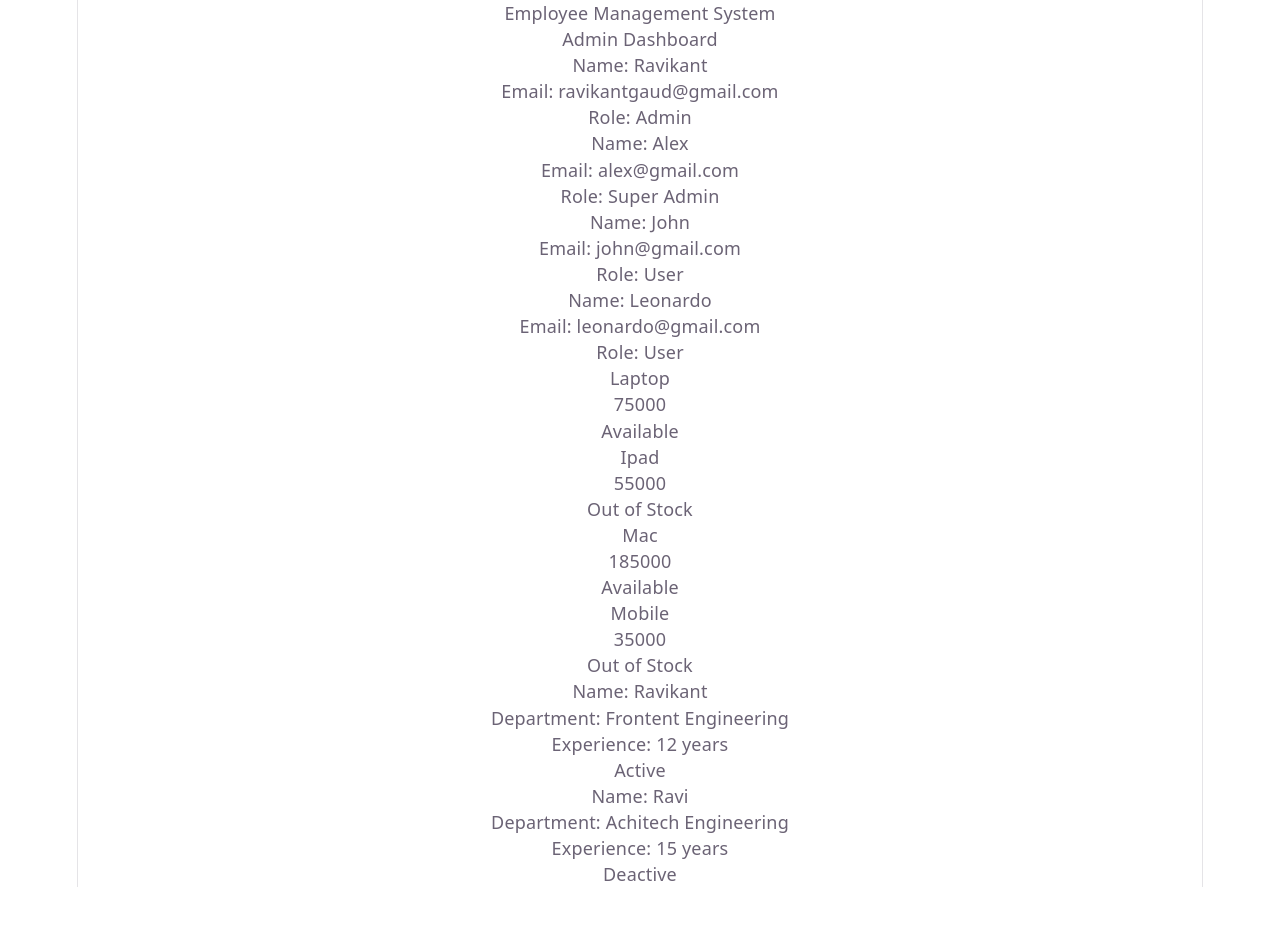
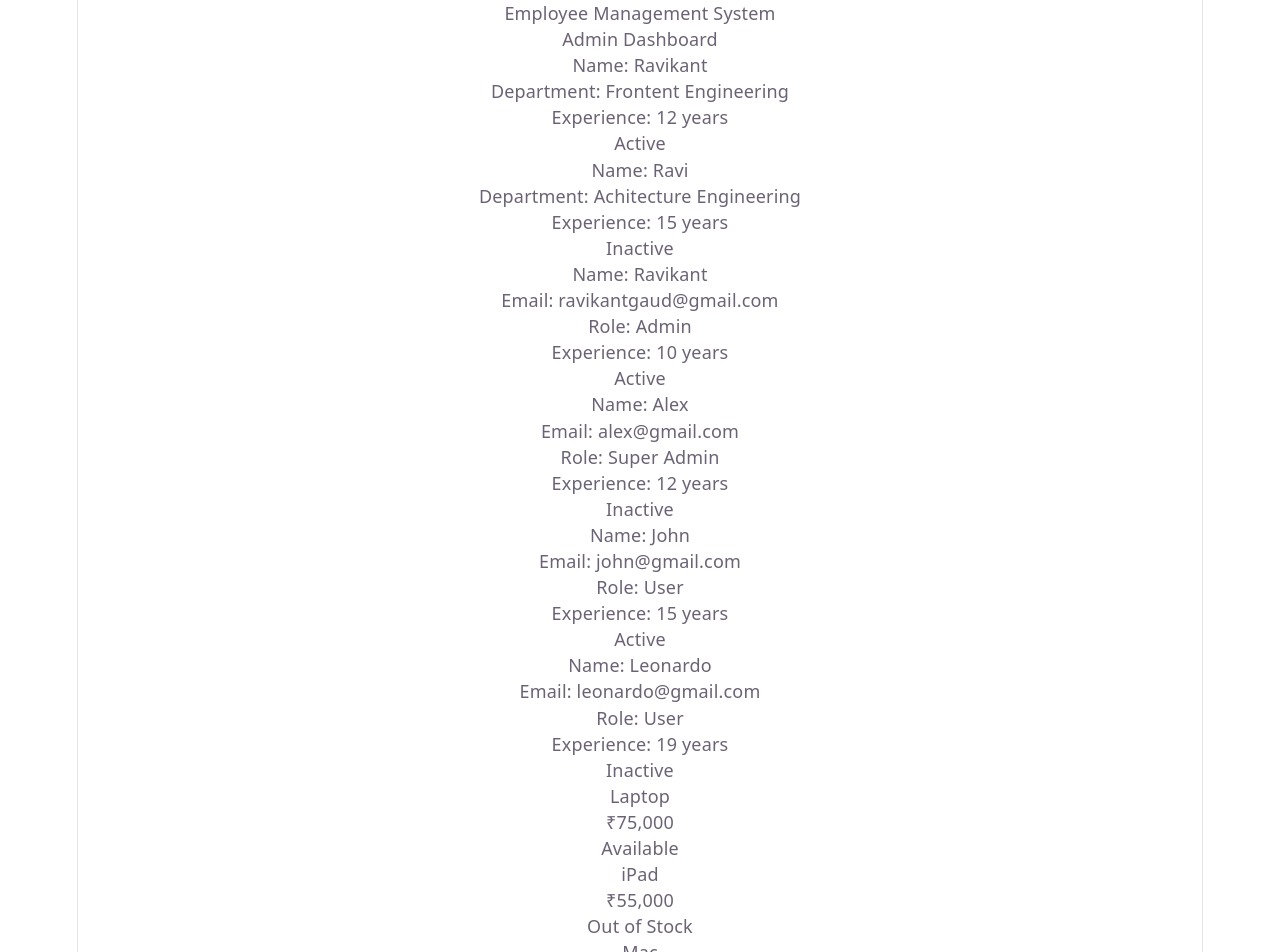
Before and after one commit to ravikantgaud/react-ts-learning, a React (Vite) app: page / in a window 1280 px wide. Shown: the top 952 px of the page. Before the commit the page ends 887 px from the top, so only its background shows below. Built offline with nearby package versions, Linux system fonts and the light colour scheme.

Commit message:
day-01: complete React components and TypeScript props

```diff
--- a/src/App.tsx
+++ b/src/App.tsx
@@ -2,7 +2,68 @@ import Header from './components/Header';
 import UserCard from './components/UserCard';
 import ProductCard from './components/ProductCard';
 import EmployeeCard from './components/EmployeeCard';
-//const name = "Ravikant"
+
+const users = [
+  {
+    id: 1,
+    name: "Ravikant",
+    email: "ravikantgaud@gmail.com",
+    role: "Admin",
+    experience: 10,
+    isActive: true
+  },
+  {
+    id: 2,
+    name: "Alex",
+    email: "alex@gmail.com",
+    role: "Super Admin",
+    experience: 12,
+    isActive: false
+  },
+  {
+    id: 3,
+    name: "John",
+    email: "john@gmail.com",
+    role: "User",
+    experience: 15,
+    isActive: true
+  },
+  {
+    id: 4,
+    name: "Leonardo",
+    email: "leonardo@gmail.com",
+    role: "User",
+    experience: 19,
+    isActive: false
+  }
+]
+
+const products = [
+  {
+    id: 1,
+    name: 'Laptop',
+    price: 75000,
+    inStock: true
+  },
+  {
+    id: 2,
+    name: 'iPad',
+    price: 55000,
+    inStock: false
+  },
+  {
+    id: 3,
+    name: 'Mac',
+    price: 185000,
+    inStock: true
+  },
+  {
+    id: 4,
+    name: 'Mobile',
+    price: 35000,
+    inStock: false
+  }
+]
 
 function App(){
   return (
@@ -10,23 +71,25 @@ function App(){
       <Header title='Employee Management System' />
       <Header title="Admin Dashboard" />
 
-      <div className='users'>
-        <UserCard name="Ravikant" email="ravikantgaud@gmail.com" role="Admin" />
-        <UserCard name="Alex" email="alex@gmail.com" role="Super Admin" />
-        <UserCard name="John" email="john@gmail.com" role="User" />
-        <UserCard name="Leonardo" email="leonardo@gmail.com" role="User" />
+      <div className='employees'>
+        <EmployeeCard name='Ravikant' department='Frontent Engineering' experience={12} isActive={true} />
+        <EmployeeCard name='Ravi' department='Achitecture Engineering' experience={15} isActive={false} />
       </div>
 
-      <div className='products'>
-        <ProductCard id={1} name='Laptop' price={75000} inStock={true} />
-        <ProductCard id={2} name='Ipad' price={55000} inStock={false} />
-        <ProductCard id={3} name='Mac' price={185000} inStock={true} />
-        <ProductCard id={4} name='Mobile' price={35000} inStock={false} />
+      <div className='user-list'>
+        {
+          users.map((user) => (
+            <UserCard key={user.id} user={user} />
+          ))
+        }
       </div>
 
-      <div className='Employees'>
-        <EmployeeCard name='Ravikant' department='Frontent Engineering' experience={12} isActive={true} />
-        <EmployeeCard name='Ravi' department='Achitech Engineering' experience={15} isActive={false} />
+      <div className='product-list'>
+        {
+          products.map((product) => (
+            <ProductCard key={product.id} id={product.id} name={product.name} price={product.price} inStock={product.inStock} />
+          ))
+        }
       </div>
     </>
   )
--- a/src/components/EmployeeCard.tsx
+++ b/src/components/EmployeeCard.tsx
@@ -5,13 +5,13 @@ type EmployeeCardProps = {
     isActive: boolean;
 }
 
-function EmployeeCard({name, department, experience, isActive}:EmployeeCardProps) {
+function EmployeeCard({ name, department, experience, isActive }: EmployeeCardProps) {
     return(
-        <div className="emplyeeCard">
+        <div className="emplyee-card">
             <p>Name: {name}</p>
             <p>Department: {department}</p>
             <p>Experience: {experience} years</p>
-            <p>{isActive ? "Active" : "Deactive"}</p>
+            <p>{isActive ? "Active" : "Inactive"}</p>
         </div>
     );
 }
--- a/src/components/ProductCard.tsx
+++ b/src/components/ProductCard.tsx
@@ -5,15 +5,21 @@ type ProductCardProps = {
     inStock: boolean;
 }
 
-function ProductCard({id, name, price, inStock}:ProductCardProps){
+function ProductCard({ id, name, price, inStock }: ProductCardProps){
     return(
-        <>
-            <div className="product">
-                <p>{name}</p>
-                <p>{price}</p>
-                <p>{inStock ? "Available" : "Out of Stock"}</p>
-            </div>
-        </>
+        <div className="product-card">
+            <p>{name}</p>
+            <p>
+                {
+                    new Intl.NumberFormat('en-IN', {
+                        style: "currency",
+                        currency: "INR",
+                        maximumFractionDigits: 0,
+                    }).format(price)
+                }
+            </p>
+            <p>{inStock ? "Available" : "Out of Stock"}</p>
+        </div>
     );
 }
 export default ProductCard;
--- a/src/components/UserCard.tsx
+++ b/src/components/UserCard.tsx
@@ -1,15 +1,24 @@
 type UserCardProps = {
+    user: User;
+}
+
+type User = {
+    id: number;
     name: string;
     email: string;
     role: string;
+    experience: number;
+    isActive: boolean;
 }
 
-function UserCard ({name, email, role}:UserCardProps){
+function UserCard ({ user }: UserCardProps){
     return (
-        <div>
-            <p>Name: {name}</p>
-            <p>Email: {email}</p>
-            <p>Role: {role}</p>
+        <div className="user-card">
+            <p>Name: {user.name}</p>
+            <p>Email: {user.email}</p>
+            <p>Role: {user.role}</p>
+            <p>Experience: {user.experience} years</p>
+            <p>{user.isActive ? "Active" : "Inactive"}</p>
         </div>
     )
 }
```
Also changed, not shown: 1 other file (tests, documents, lock files or other folders).
